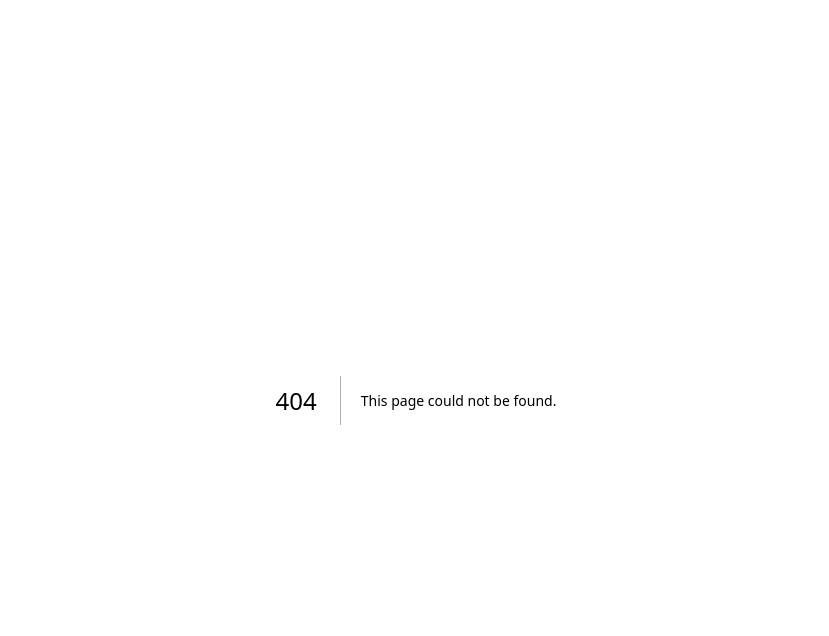
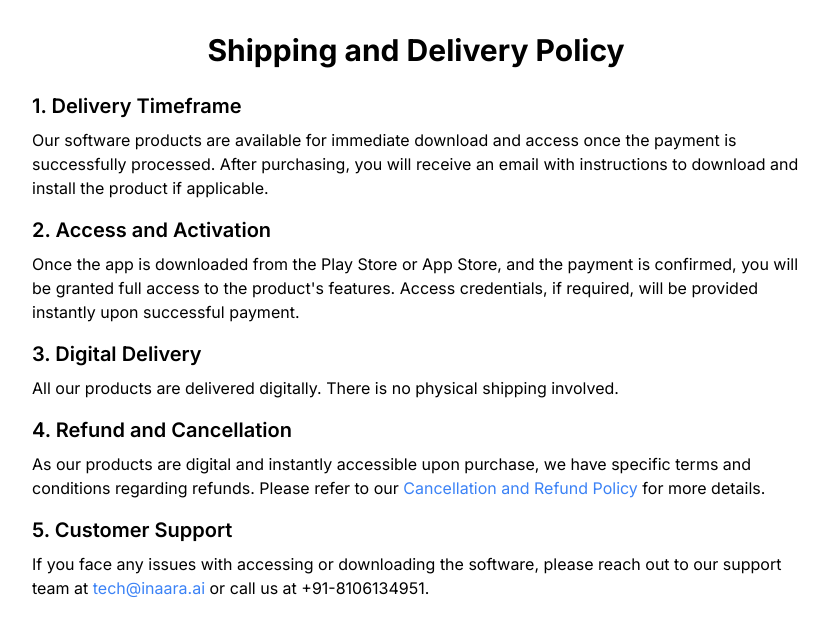
Before and after one commit to Inaara123/Inaara.ai, a Next.js app: page /shipping-delivery in a window 1280 px wide. Before the commit this address had no page. Shown: the top 636 px of the page, without its empty margins (224-1053 px from the left). Built offline with nearby package versions, Linux system fonts and the light colour scheme; a web font is replaced by a local one.

Commit message:
Create page.js

```diff
--- /dev/null
+++ b/app/shipping-delivery/page.js
@@ -0,0 +1,55 @@
+'use client';
+import React from 'react';
+import Navbar from '../components/Navbar';
+
+const ShippingDeliveryPolicy = () => {
+  return (
+    <div className="min-h-screen bg-white py-8 px-4 sm:px-6 lg:px-8 text-black">
+      <div className="max-w-3xl mx-auto">
+        <h1 className="text-3xl font-bold mb-6 text-center">Shipping and Delivery Policy</h1>
+        <div className="space-y-4">
+          <section>
+            <h2 className="text-xl font-semibold mb-2">1. Delivery Timeframe</h2>
+            <p>
+              Our software products are available for immediate download and access once the payment is successfully processed.
+              After purchasing, you will receive an email with instructions to download and install the product if applicable.
+            </p>
+          </section>
+
+          <section>
+            <h2 className="text-xl font-semibold mb-2">2. Access and Activation</h2>
+            <p>
+              Once the app is downloaded from the Play Store or App Store, and the payment is confirmed, you will be granted full access to the product&apos;s features.
+              Access credentials, if required, will be provided instantly upon successful payment.
+            </p>
+          </section>
+
+          <section>
+            <h2 className="text-xl font-semibold mb-2">3. Digital Delivery</h2>
+            <p>
+              All our products are delivered digitally. There is no physical shipping involved.
+            </p>
+          </section>
+
+          <section>
+            <h2 className="text-xl font-semibold mb-2">4. Refund and Cancellation</h2>
+            <p>
+              As our products are digital and instantly accessible upon purchase, we have specific terms and conditions regarding refunds.
+              Please refer to our <a href="https://inaara.ai/cancellation" className="text-blue-500 hover:underline">Cancellation and Refund Policy</a> for more details.
+            </p>
+          </section>
+
+          <section>
+            <h2 className="text-xl font-semibold mb-2">5. Customer Support</h2>
+            <p>
+              If you face any issues with accessing or downloading the software, please reach out to our support team at
+              <a href="mailto:tech@inaara.ai" className="text-blue-500"> tech@inaara.ai</a> or call us at +91-8106134951.
+            </p>
+          </section>
+        </div>
+      </div>
+    </div>
+  );
+};
+
+export default ShippingDeliveryPolicy;
```
